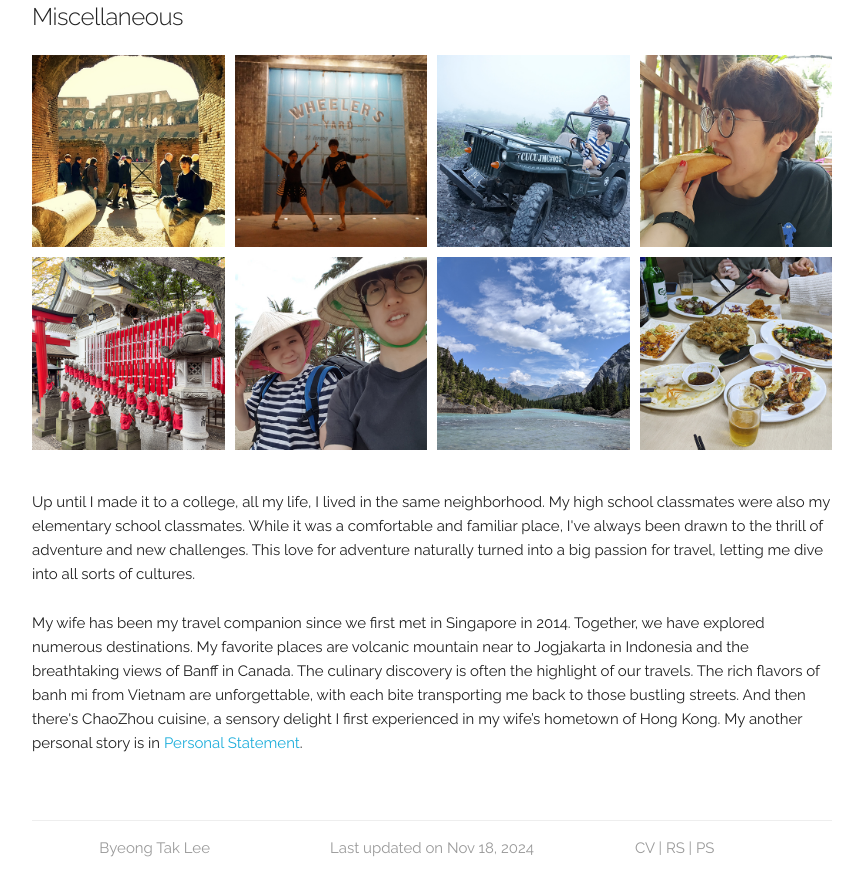
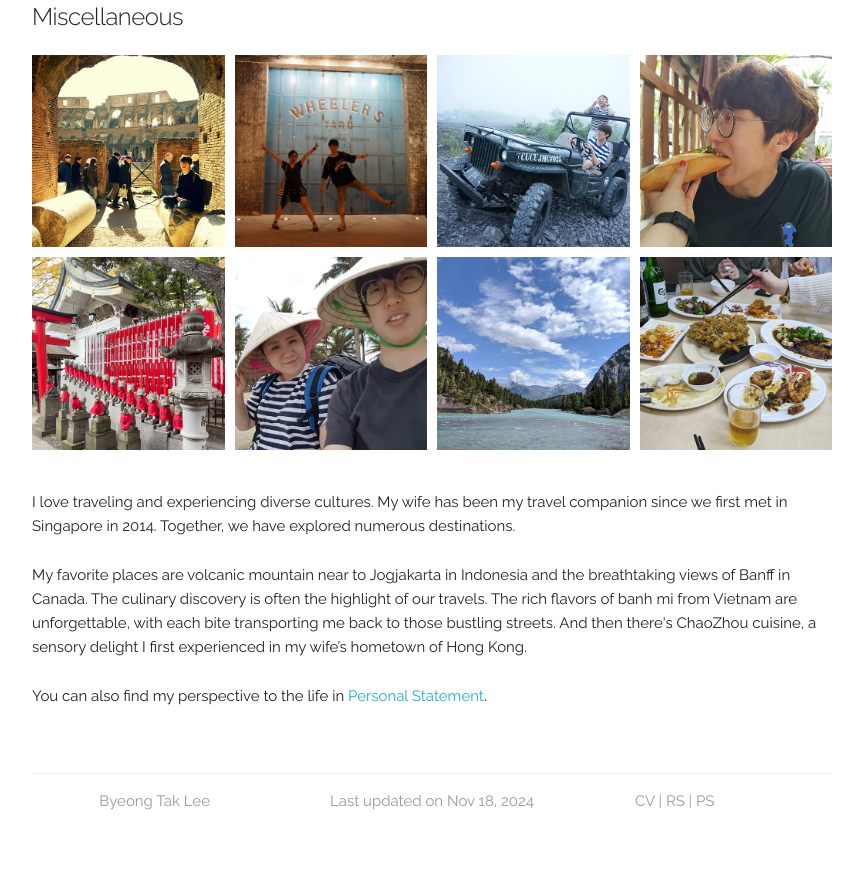
Before and after one commit to byeongtak/byeongtak.github.io, a Jekyll site: the page built from index.html, in a window 1280 px wide and 900 px high, scrolled down 4063 px. Shown: the top 896 px of the window, without its empty margins (208-1071 px from the left). Built offline with Jekyll 4.4.1, drawn with Linux system fonts in a browser that asks for light colours; after the commit the page ends 4916 px from its top, so only the background shows below that.

Commit message:
Update index.html

```diff
--- a/index.html
+++ b/index.html
@@ -274,18 +274,18 @@
     </div>
 
     <p>
-	Up until I made it to a college, all my life, I lived in the same neighborhood. My high school classmates were also my elementary school classmates.
-	While it was a comfortable and familiar place, I've always been drawn to the thrill of adventure and new challenges.
-	This love for adventure naturally turned into a big passion for travel, letting me dive into all sorts of cultures.
+	I love traveling and experiencing diverse cultures.
+	My wife has been my travel companion since we first met in Singapore in 2014.
+	Together, we have explored numerous destinations.
     </p>
     <p>
-	My wife has been my travel companion since we first met in Singapore in 2014.
-	Together, we have explored numerous destinations.
 	My favorite places are volcanic mountain near to Jogjakarta in Indonesia and the breathtaking views of Banff in Canada.
 	The culinary discovery is often the highlight of our travels.
 	The rich flavors of banh mi from Vietnam are unforgettable, with each bite transporting me back to those bustling streets.
 	And then there's ChaoZhou cuisine, a sensory delight I first experienced in my wife’s hometown of Hong Kong.
-	My another personal story is in <a href="{{ site.data.main_info.personal_statement }}" style="text-decoration: none;" target="_blank">Personal Statement</a>.
+    </p>
+    <p>
+	You can also find my perspective to the life in <a href="{{ site.data.main_info.personal_statement }}" style="text-decoration: none;" target="_blank">Personal Statement</a>.
     </p>
 </div>
 
```
